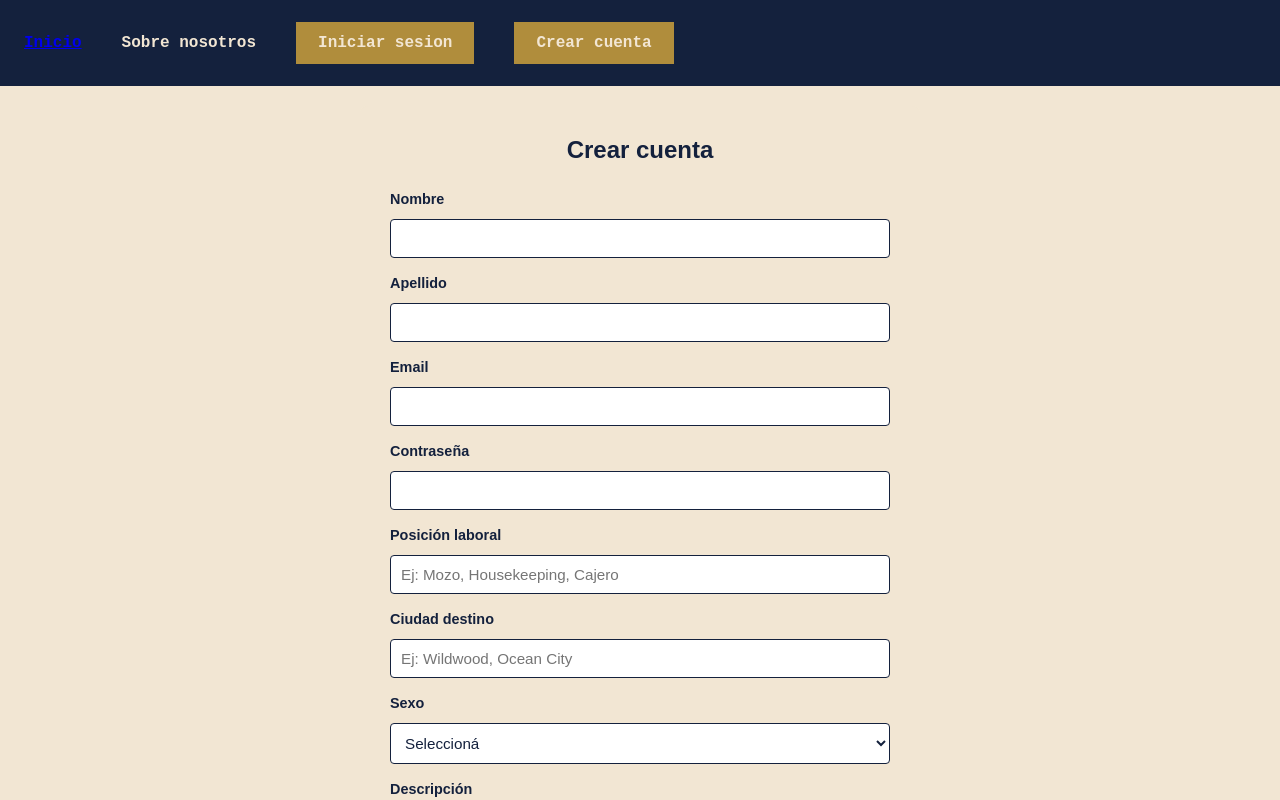
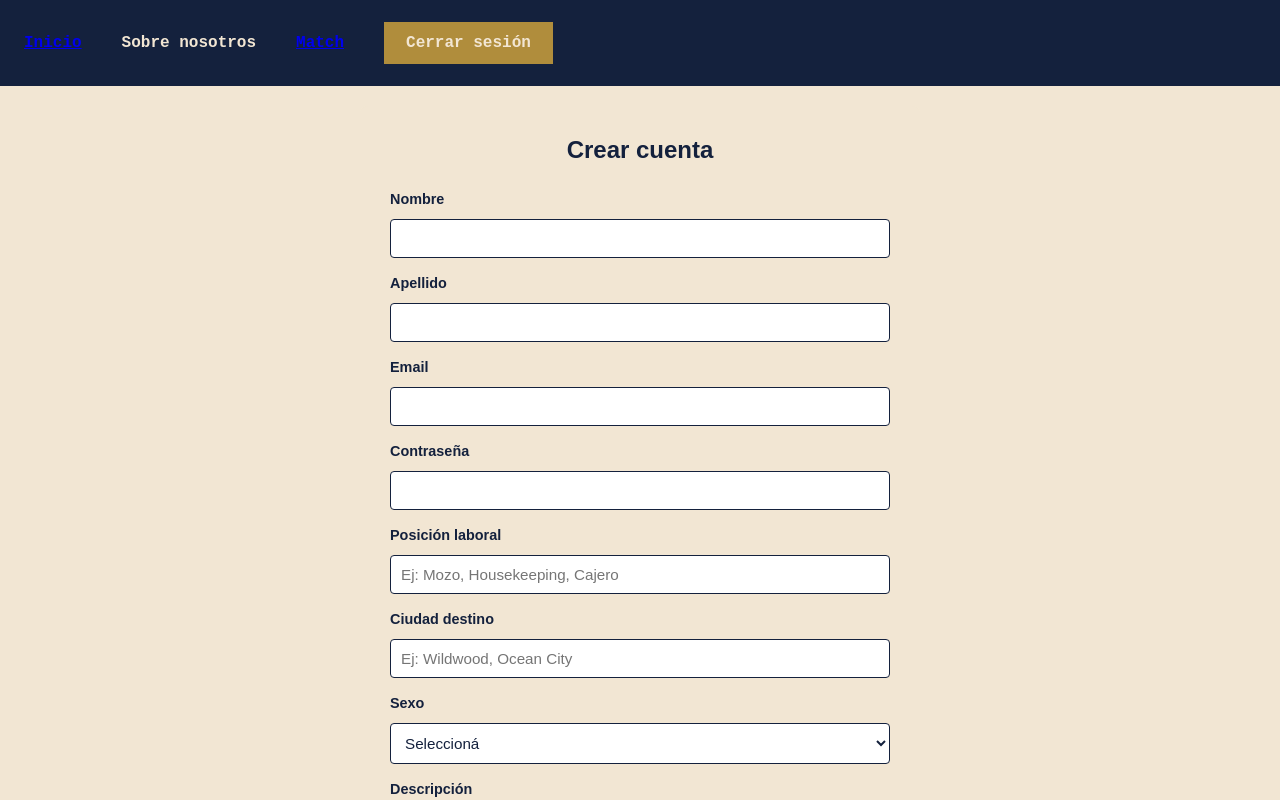
Before and after one commit to Ramacamacho/WatWay_Front, an Angular app: page /crearcuenta in a window 1280 px wide. Shown: the top 800 px of the page. Built offline with nearby package versions, Linux system fonts and the light colour scheme; sample sign-in values are in the browser's storage.

Commit message:
match
se agrego match falta probarlo a profundidad

```diff
--- a/src/app/Components/header/header.html
+++ b/src/app/Components/header/header.html
@@ -1,8 +1,19 @@
 <header class="header">
+ <header class="header">
   <nav class="mae">
-    <a  routerLink="/"> Inicio</a>
+    <a routerLink="/">Inicio</a>
     <p class="link" routerLink="/sobrenosotros">Sobre nosotros</p>
-    <p class="btn btn-gold" routerLink="/login">Iniciar sesion</p>
-    <p class="btn btn-gold" routerLink="/crearcuenta">Crear cuenta</p>
+
+    <!-- Si el usuario YA inició sesión -->
+    @if (auth.isLoggedIn()) {
+      <a class="link" routerLink="/match">Match</a>
+      <p class="btn btn-gold" (click)="cerrarSesion()">Cerrar sesión</p>
+    }
+    <!-- Si el usuario NO ha iniciado sesión -->
+    @else {
+      <p class="btn btn-gold" routerLink="/login">Iniciar sesion</p>
+      <p class="btn btn-gold" routerLink="/crearcuenta">Crear cuenta</p>
+    }
   </nav>
 </header>
+</header>
--- a/src/app/Components/header/header.ts
+++ b/src/app/Components/header/header.ts
@@ -1,11 +1,26 @@
 import { Component } from '@angular/core';
 import { RouterLink } from '@angular/router';
+import { Auth } from '../../Servicios/auth';
+import { Router } from '@angular/router';
+import { inject } from '@angular/core';
 
 @Component({
+  selector: 'app-header',
   imports: [RouterLink],
-  selector: 'app-header',
   styleUrl: './header.css',
   templateUrl: './header.html',
 })
 export class Header {
+ auth = inject(Auth);
+  private router = inject(Router);
+
+
+
+cerrarSesion() {
+    this.auth.limpiarSesion(); // Limpia localmente y apaga la señal al instante
+    this.auth.logout().subscribe({
+      next: () => this.router.navigate(['/login']),
+      error: () => this.router.navigate(['/login'])
+    });
+  }
 }
--- /dev/null
+++ b/src/app/Models/usuario-match.ts
@@ -0,0 +1,9 @@
+export interface UsuarioMatch {
+  id: number;
+  nombre: string;
+  apellido: string;
+  sexo: string;
+  posicionLaboral: string;
+  ciudadDestino: string;
+  descripcion: string;
+}
--- a/src/app/Pages/login-form/login-form.ts
+++ b/src/app/Pages/login-form/login-form.ts
@@ -34,7 +34,7 @@ export class LoginForm {
     const { email, password } = this.formulario.getRawValue();
 
     this.auth.login(email, password).subscribe({
-      next: () => this.router.navigate(['/']),
+      next: () => this.router.navigate(['/match']),
       error: () => {
         this.error.set('Email o contraseña incorrectos');
         this.cargando.set(false);
--- /dev/null
+++ b/src/app/Pages/match/match.css
@@ -0,0 +1,9 @@
+.match { max-width: 420px; margin: 2rem auto; padding: 0 1rem; }
+.tabs { display: flex; gap: .5rem; margin-bottom: 1rem; }
+.tabs button { flex: 1; padding: .6rem; cursor: pointer; }
+.tabs button.activo { font-weight: bold; border-bottom: 3px solid currentColor; }
+.tarjeta { border: 1px solid #ccc; border-radius: 12px; padding: 1.2rem; margin-bottom: 1rem; }
+.botones { display: flex; gap: 1rem; margin-top: 1rem; }
+.botones button { flex: 1; padding: .8rem; font-size: 1rem; cursor: pointer; }
+.aviso-match { text-align: center; font-size: 1.3rem; font-weight: bold; }
+.error { color: crimson; }
--- /dev/null
+++ b/src/app/Pages/match/match.html
@@ -0,0 +1,51 @@
+<section class="match">
+  <div class="tabs">
+    <button [class.activo]="vista() === 'descubrir'" (click)="verDescubrir()">Descubrir</button>
+    <button [class.activo]="vista() === 'matches'" (click)="verMatches()">Mis matches</button>
+  </div>
+
+  @if (error()) {
+    <p class="error">{{ error() }}</p>
+  }
+
+  @if (vista() === 'descubrir') {
+
+    @if (hayMatch()) {
+      <p class="aviso-match">¡Es un match! 🎉</p>
+    }
+
+    @if (candidato(); as c) {
+      <article class="tarjeta">
+        <h2>{{ c.nombre }} {{ c.apellido }}</h2>
+        <p><strong>Sexo:</strong> {{ c.sexo }}</p>
+        <p><strong>Puesto:</strong> {{ c.posicionLaboral }}</p>
+        <p><strong>Destino:</strong> {{ c.ciudadDestino }}</p>
+        <p>{{ c.descripcion }}</p>
+
+        <div class="botones">
+          <button class="no" (click)="dislike()" [disabled]="cargando()">✖ No</button>
+          <button class="si" (click)="like()" [disabled]="cargando()">♥ Like</button>
+        </div>
+      </article>
+    } @else if (sinCandidatos()) {
+      <p>No hay más candidatos por ahora. Volvé más tarde.</p>
+    } @else if (cargando()) {
+      <p>Buscando candidatos...</p>
+    }
+
+  } @else {
+
+    @if (matches().length === 0) {
+      <p>Todavía no tenés matches.</p>
+    }
+
+    @for (m of matches(); track m.id) {
+      <article class="tarjeta">
+        <h2>{{ m.nombre }} {{ m.apellido }}</h2>
+        <p>{{ m.posicionLaboral }} · {{ m.ciudadDestino }}</p>
+        <p>{{ m.descripcion }}</p>
+      </article>
+    }
+
+  }
+</section>
--- /dev/null
+++ b/src/app/Pages/match/match.ts
@@ -0,0 +1,94 @@
+import { Component, inject, OnInit, signal } from '@angular/core';
+import { HttpErrorResponse } from '@angular/common/http';
+import { MatchService } from '../../Servicios/match-service';
+import { UsuarioMatch } from '../../Models/usuario-match';
+
+@Component({
+  selector: 'app-match',
+  imports: [],
+  styleUrl: './match.css',
+  templateUrl: './match.html',
+})
+export class Match implements OnInit {
+  private matchService = inject(MatchService);
+
+  vista = signal<'descubrir' | 'matches'>('descubrir');
+  candidato = signal<UsuarioMatch | null>(null);
+  matches = signal<UsuarioMatch[]>([]);
+  cargando = signal(false);
+  sinCandidatos = signal(false);
+  hayMatch = signal(false);
+  error = signal('');
+
+  ngOnInit() {
+    this.cargarCandidato();
+  }
+
+  cargarCandidato() {
+    this.cargando.set(true);
+    this.error.set('');
+    this.sinCandidatos.set(false);
+
+    this.matchService.getCandidato().subscribe({
+      next: c => {
+        this.candidato.set(c);
+        this.cargando.set(false);
+      },
+      error: (err: HttpErrorResponse) => {
+        this.candidato.set(null);
+        this.cargando.set(false);
+        // ⚠️ Depende de cómo responda tu GlobalExceptionHandler
+        if (err.status === 404) {
+          this.sinCandidatos.set(true);
+        } else {
+          this.error.set('No se pudo cargar el candidato');
+        }
+      },
+    });
+  }
+
+  like() {
+    this.evaluar(true);
+  }
+
+  dislike() {
+    this.evaluar(false);
+  }
+
+  private evaluar(esLike: boolean) {
+    const c = this.candidato();
+    if (!c || this.cargando()) return;
+
+    this.cargando.set(true);
+    this.hayMatch.set(false);
+
+    const peticion = esLike
+      ? this.matchService.like(c.id)
+      : this.matchService.dislike(c.id);
+
+    peticion.subscribe({
+      next: respuesta => {
+        this.hayMatch.set(respuesta.includes('match'));
+        this.cargarCandidato();
+      },
+      error: () => {
+        this.error.set('No se pudo registrar tu elección');
+        this.cargando.set(false);
+      },
+    });
+  }
+
+  verMatches() {
+    this.vista.set('matches');
+    this.matchService.getMatches().subscribe({
+      next: lista => this.matches.set(lista),
+      error: () => this.error.set('No se pudieron cargar tus matches'),
+    });
+  }
+
+  verDescubrir() {
+    this.vista.set('descubrir');
+    this.hayMatch.set(false);
+    this.cargarCandidato();
+  }
+}
--- /dev/null
+++ b/src/app/Servicios/auth-guard.ts
@@ -0,0 +1,10 @@
+import { inject } from '@angular/core';
+import { CanActivateFn, Router } from '@angular/router';
+import { Auth } from './auth';
+
+export const authGuard: CanActivateFn = () => {
+  const auth = inject(Auth);
+  const router = inject(Router);
+
+  return auth.estaLogueado() ? true : router.createUrlTree(['/login']);
+};
--- /dev/null
+++ b/src/app/Servicios/match-service.ts
@@ -0,0 +1,27 @@
+import { HttpClient } from '@angular/common/http';
+import { inject, Injectable } from '@angular/core';
+import { UsuarioMatch } from '../Models/usuario-match';
+
+@Injectable({ providedIn: 'root' })
+export class MatchService {
+  private http = inject(HttpClient);
+
+  // ⚠️ Ajustá el prefijo y las rutas a las de tu MatchController
+  private apiUrl = 'http://localhost:8080/match';
+
+  getCandidato() {
+    return this.http.get<UsuarioMatch>(`${this.apiUrl}/candidato`);
+  }
+
+  like(id: number) {
+    return this.http.post(`${this.apiUrl}/like/${id}`, {}, { responseType: 'text' });
+  }
+
+  dislike(id: number) {
+    return this.http.post(`${this.apiUrl}/dislike/${id}`, {}, { responseType: 'text' });
+  }
+
+  getMatches() {
+    return this.http.get<UsuarioMatch[]>(`${this.apiUrl}/matches`);
+  }
+}
--- a/src/app/app.routes.ts
+++ b/src/app/app.routes.ts
@@ -4,6 +4,8 @@ import { Contacto } from './Pages/contacto/contacto';
 import { AboutUs } from './Pages/about-us/about-us';
 import { LoginForm } from './Pages/login-form/login-form';
 import { CrearCuentaForm } from './Pages/crear-cuenta-form/crear-cuenta-form';
+import { Match } from './Pages/match/match';
+import { authGuard } from './Servicios/auth-guard';
 
 export const routes: Routes = [
     {path :'',component:Home},
@@ -11,4 +13,5 @@ export const routes: Routes = [
      {path :'sobrenosotros',component:AboutUs},
      {path :'login',component:LoginForm},
      {path :'crearcuenta',component:CrearCuentaForm},
+     { path: 'match', component: Match, canActivate: [authGuard] },
 ];
```
Also changed, not shown: src/app/Servicios/auth.ts (+16 -9 lines), 2 other files (tests, documents, lock files or other folders).
